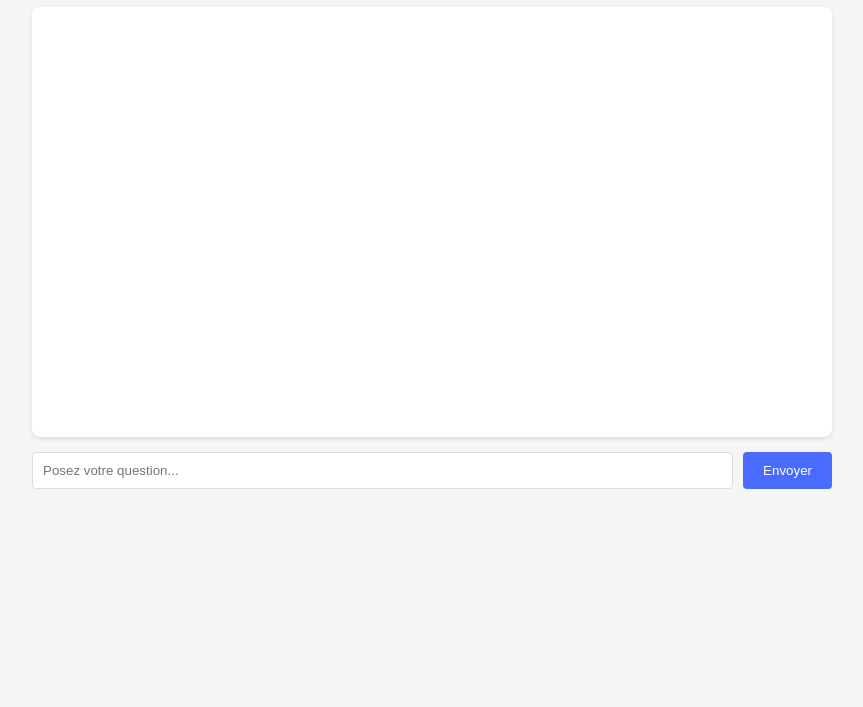
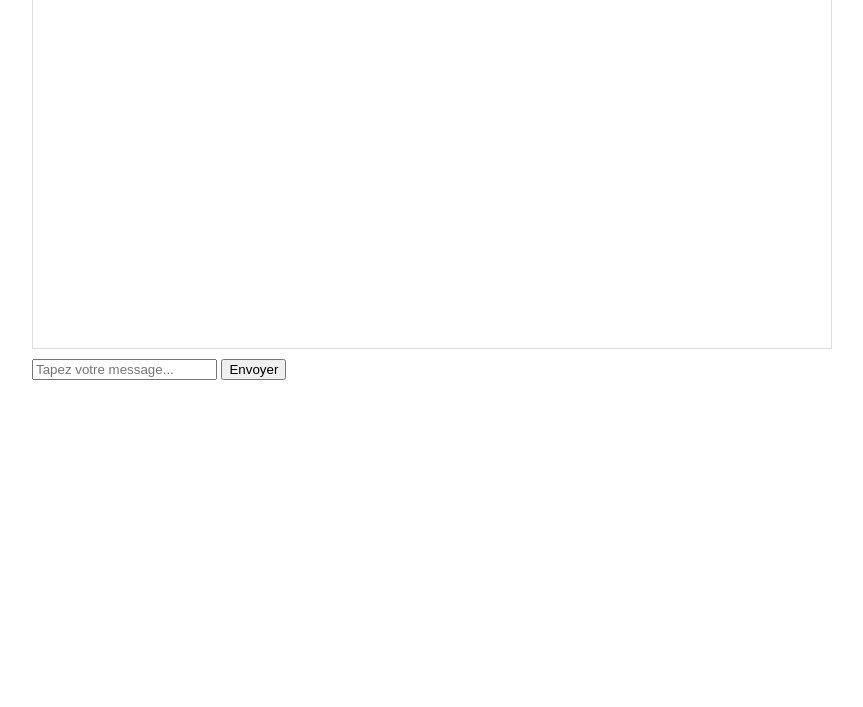
Before and after one commit to ragnaar12/chat-ai, a plain HTML site: page index.html in a window 1280 px wide. Shown: the part 93-800 px from the top of the page, without its empty margins (208-1071 px from the left). Drawn offline with Linux system fonts and the light colour scheme.

Commit message:
index.html

```diff
--- a/index.html
+++ b/index.html
@@ -1,99 +1,38 @@
 <!DOCTYPE html>
-<html lang="fr">
+<html>
 <head>
-  <meta charset="UTF-8">
-  <meta name="viewport" content="width=device-width, initial-scale=1.0">
-  <title>Assistant DeepSeek</title>
+  <title>DeepSeek Chat</title>
   <style>
-    body {
-      font-family: Arial, sans-serif;
-      max-width: 800px;
-      margin: 0 auto;
-      padding: 20px;
-      background: #f5f5f5;
-    }
-    #chatbox {
-      background: white;
-      border-radius: 8px;
-      padding: 15px;
-      height: 400px;
-      overflow-y: auto;
-      margin-bottom: 15px;
-      box-shadow: 0 2px 4px rgba(0,0,0,0.1);
-    }
-    .input-group {
-      display: flex;
-      gap: 10px;
-    }
-    #userInput {
-      flex: 1;
-      padding: 10px;
-      border: 1px solid #ddd;
-      border-radius: 4px;
-    }
-    button {
-      background: #4a6bff;
-      color: white;
-      border: none;
-      padding: 0 20px;
-      border-radius: 4px;
-      cursor: pointer;
-    }
-    .user { color: #4a6bff; margin-bottom: 8px; }
-    .bot { color: #10a37f; margin-bottom: 15px; }
-    .error { color: #ff4a4a; }
+    body { font-family: Arial; max-width: 800px; margin: 0 auto; padding: 20px; }
+    #chatbox { height: 400px; border: 1px solid #ddd; padding: 10px; overflow-y: auto; margin-bottom: 10px; }
+    .user { color: blue; } .bot { color: green; }
   </style>
 </head>
 <body>
-  <h1>Assistant DeepSeek</h1>
   <div id="chatbox"></div>
-  <div class="input-group">
-    <input type="text" id="userInput" placeholder="Posez votre question..." />
-    <button onclick="sendMessage()">Envoyer</button>
-  </div>
+  <input type="text" id="userInput" placeholder="Tapez votre message...">
+  <button onclick="sendMessage()">Envoyer</button>
 
   <script>
-    const chatbox = document.getElementById("chatbox");
-    const userInput = document.getElementById("userInput");
-
-    function addMessage(sender, text, isError = false) {
-      const div = document.createElement('div');
-      div.className = `${sender} ${isError ? 'error' : ''}`;
-      div.innerHTML = `<strong>${sender === 'user' ? 'Vous' : 'Assistant'}:</strong> ${text}`;
-      chatbox.appendChild(div);
-      chatbox.scrollTop = chatbox.scrollHeight;
-    }
+    const API_URL = '/api/chat'; // Point d'accès via Vercel Proxy
 
     async function sendMessage() {
-      const message = userInput.value.trim();
-      if (message.length < 2) {
-        addMessage('bot', 'Veuillez écrire au moins 2 caractères.', true);
-        return;
-      }
-
-      addMessage('user', message);
-      userInput.value = '';
+      const message = document.getElementById("userInput").value;
+      document.getElementById("chatbox").innerHTML += `<div class="user">Vous: ${message}</div>`;
+      document.getElementById("userInput").value = '';
 
       try {
-        const response = await fetch('http://localhost:3000/chat', {
+        const response = await fetch(API_URL, {
           method: 'POST',
           headers: { 'Content-Type': 'application/json' },
           body: JSON.stringify({ message })
         });
-
         const data = await response.json();
-        if (data.error) throw new Error(data.error);
-
-        addMessage('bot', data.response);
+        document.getElementById("chatbox").innerHTML += `<div class="bot">Assistant: ${data.response}</div>`;
       } catch (error) {
-        addMessage('bot', `Erreur: ${error.message}`, true);
+        document.getElementById("chatbox").innerHTML += `<div class="bot">Erreur: ${error.message}</div>`;
       }
     }
-
-    // Envoi avec la touche Entrée
-    userInput.addEventListener('keypress', (e) => {
-      if (e.key === 'Enter') sendMessage();
-    });
   </script>
 </body>
 </html>
```
